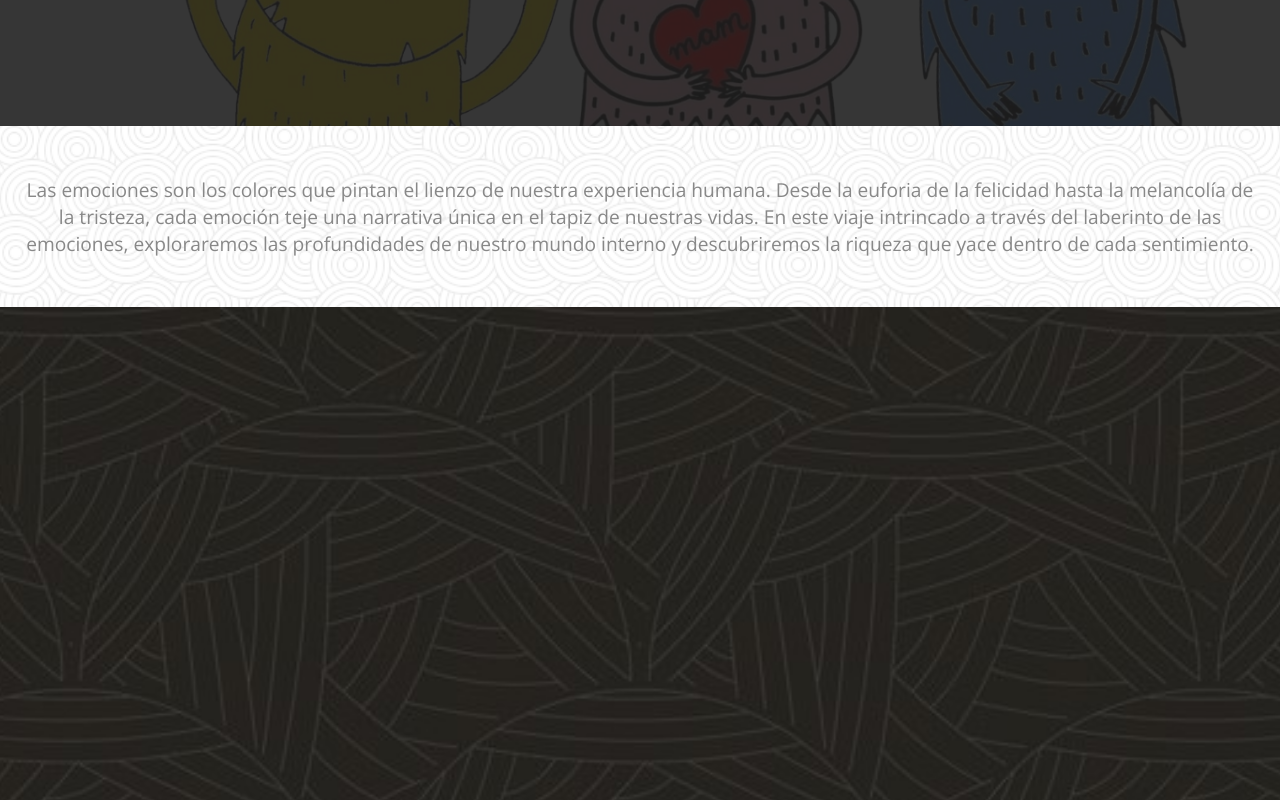
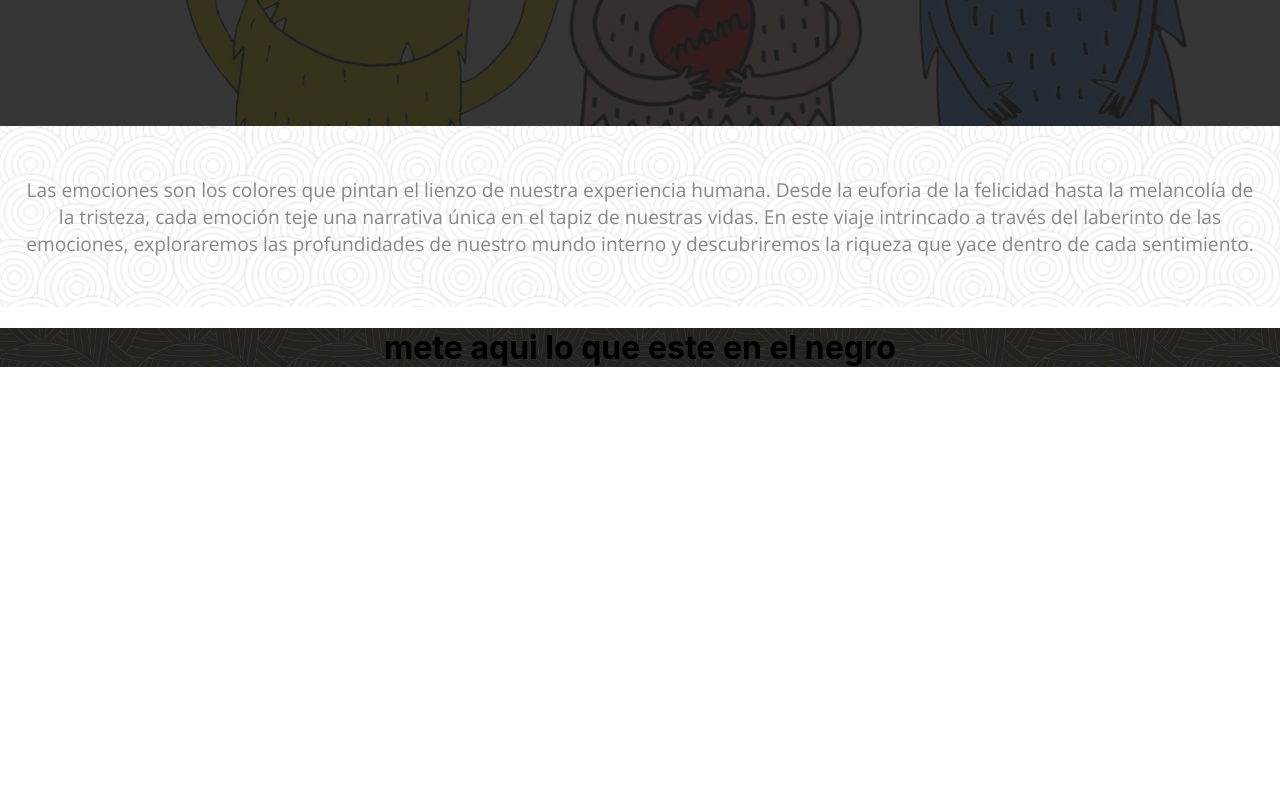
Before and after one commit to CeeM-UN/Hablemoclaro, a React (Create React App) app: page / in a window 1280 px wide. Shown: the part 360-1160 px from the top of the page. After the commit the page ends 800 px from the top, so only its background shows below. Built offline with nearby package versions, Linux system fonts and the light colour scheme; a web font is replaced by a local one.

Commit message:
cambio fondo contenedores

```diff
--- a/src/pages/Home.css
+++ b/src/pages/Home.css
@@ -62,7 +62,7 @@
     background-size: cover;
     background-position: center;
     background-size: 35%;
-    height: 100vh;
+    height: auto;
     width: 100%;
 
   }
--- a/src/pages/Home.js
+++ b/src/pages/Home.js
@@ -15,8 +15,11 @@ function Home() {
       <div className="cuerpo-blog" style={{ backgroundImage: `url(${background})` }}>
       <div className="text-container">Las emociones son los colores que pintan el lienzo de nuestra experiencia humana. Desde la euforia de la felicidad hasta la melancolía de la tristeza, cada emoción teje una narrativa única en el tapiz de nuestras vidas. En este viaje intrincado a través del laberinto de las emociones, exploraremos las profundidades de nuestro mundo interno y descubriremos la riqueza que yace dentro de cada sentimiento.</div> {/* Nuevo elemento */}
 
-      <img src={imagen} alt="Imagen del blog" className="blog-image" />
     </div>
+    <div className="cuerpo-blog" style={{ backgroundImage: `url(${imagen})` }}>
+    <h1>mete aqui lo que este en el negro</h1>
+    </div>
+
   </div>
   );
 }
```
